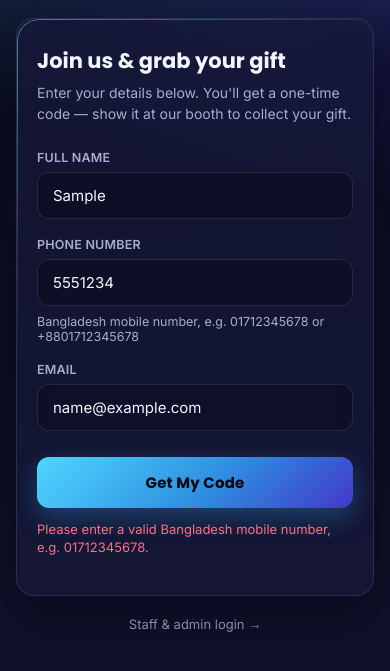
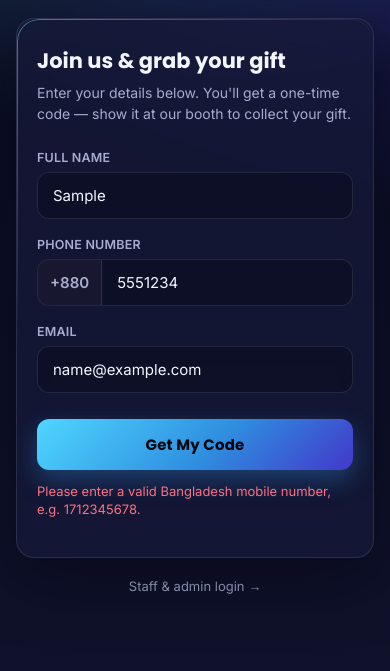
Before and after one commit to abir108/Event-supabase, a plain HTML site: page index.html in a window 390 px wide. Both pictures are taken after typing "Sample", "5551234", "name@example.com" into the empty fields and a click on the button "Get My Code". Shown: the part 151-822 px from the top of the page. Drawn offline with nearby package versions, Linux system fonts and the light colour scheme.

Commit message:
Fix +880 prefix UI for phone field and update name placeholder
Show a fixed +880 country code on the left of the phone input so
users only type their local 10-digit number; remove the now-redundant
helper text. Change the full name placeholder to CloudTech Bookkeeping.

Co-Authored-By: Claude Sonnet 5 <noreply@anthropic.com>

```diff
--- a/assets/app.js
+++ b/assets/app.js
@@ -9,19 +9,25 @@ const tokenNameEl = document.getElementById("token-name");
 const UNIQUE_VIOLATION = "23505";
 const MAX_ATTEMPTS = 6;
 const DUPLICATE_MESSAGE = "This phone number or email is already registered for this event.";
-const INVALID_PHONE_MESSAGE = "Please enter a valid Bangladesh mobile number, e.g. 01712345678.";
+const INVALID_PHONE_MESSAGE = "Please enter a valid Bangladesh mobile number, e.g. 1712345678.";
 
-// Matches 01XXXXXXXXX or +8801XXXXXXXXX (Grameenphone/Robi/Banglalink/Teletalk prefixes 3-9).
-const BD_PHONE_RE = /^(?:\+8801|01)([3-9]\d{8})$/;
+const phoneInput = document.getElementById("phone");
 
-function normalizeBDPhone(raw) {
-  const cleaned = raw.replace(/[\s-]/g, "");
-  const match = cleaned.match(BD_PHONE_RE);
-  if (!match) return null;
-  // Store in canonical international form regardless of how it was typed,
-  // so "01712345678" and "+8801712345678" are recognized as the same
-  // number for duplicate detection.
-  return `+8801${match[1]}`;
+// The +880 prefix is fixed in the UI; the field itself only holds the local
+// 10 digits: 1 followed by an operator prefix (3-9) and 8 more digits
+// (Grameenphone/Robi/Banglalink/Teletalk).
+const BD_LOCAL_RE = /^1[3-9]\d{8}$/;
+
+// Keep the field numeric-only as the user types.
+phoneInput.addEventListener("input", () => {
+  phoneInput.value = phoneInput.value.replace(/\D/g, "").slice(0, 10);
+});
+
+function normalizeBDPhone(localDigits) {
+  const cleaned = localDigits.replace(/\D/g, "");
+  if (!BD_LOCAL_RE.test(cleaned)) return null;
+  // Store in canonical international form: +8801XXXXXXXXX.
+  return `+880${cleaned}`;
 }
 
 function randomToken() {
--- a/assets/style.css
+++ b/assets/style.css
@@ -179,6 +179,41 @@ input:focus, select:focus {
   outline: none;
   border-color: var(--cyan-400);
   box-shadow: 0 0 0 3px rgba(79, 214, 255, 0.18);
+}
+
+/* Fixed +880 country-code prefix attached to the phone field */
+.phone-input {
+  display: flex;
+  align-items: stretch;
+  border-radius: 12px;
+  border: 1px solid var(--border);
+  background: rgba(10, 12, 31, 0.55);
+  overflow: hidden;
+  transition: border-color 0.15s ease, box-shadow 0.15s ease;
+}
+
+.phone-input:focus-within {
+  border-color: var(--cyan-400);
+  box-shadow: 0 0 0 3px rgba(79, 214, 255, 0.18);
+}
+
+.phone-prefix {
+  display: flex;
+  align-items: center;
+  padding: 13px 12px;
+  font-size: 15px;
+  font-weight: 600;
+  color: var(--ink-muted);
+  background: rgba(255, 255, 255, 0.04);
+  border-right: 1px solid var(--border);
+  user-select: none;
+}
+
+.phone-input input {
+  border: none;
+  border-radius: 0;
+  background: transparent;
+  box-shadow: none !important;
 }
 
 button {
--- a/index.html
+++ b/index.html
@@ -25,11 +25,13 @@
 
       <form id="lead-form">
         <label for="name">Full name</label>
-        <input id="name" name="name" type="text" placeholder="Karim Ahmed" required autocomplete="name" />
+        <input id="name" name="name" type="text" placeholder="CloudTech Bookkeeping" required autocomplete="name" />
 
         <label for="phone">Phone number</label>
-        <input id="phone" name="phone" type="tel" placeholder="01712345678" required autocomplete="tel" />
-        <p class="hint">Bangladesh mobile number, e.g. 01712345678 or +8801712345678</p>
+        <div class="phone-input">
+          <span class="phone-prefix">+880</span>
+          <input id="phone" name="phone" type="tel" inputmode="numeric" placeholder="1712345678" maxlength="10" required autocomplete="tel-national" />
+        </div>
 
         <label for="email">Email</label>
         <input id="email" name="email" type="email" placeholder="you@example.com" required autocomplete="email" />
```
